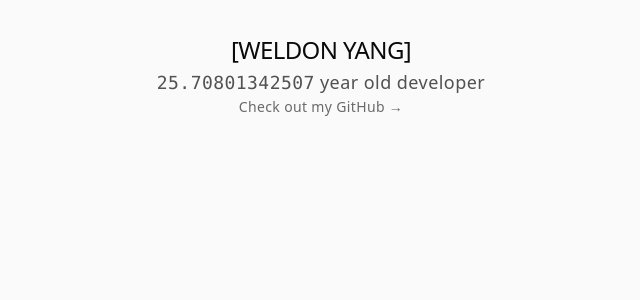
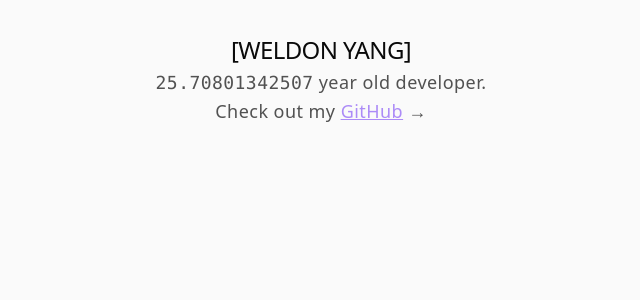
Before and after one commit to wxldon/weldonyang.com, a Next.js app: page / in a window 1280 px wide. Shown: the top 300 px of the page, without its empty margins (319-959 px from the left). Built offline with nearby package versions, Linux system fonts and the light colour scheme; a web font is replaced by a local one.

Commit message:
Style GitHub link and add period to developer

```diff
--- a/src/app/page.tsx
+++ b/src/app/page.tsx
@@ -70,12 +70,12 @@ export default function Home() {
             href="https://github.com/wxldon"
             target="_blank"
             rel="noopener noreferrer"
-            className="mt-4 text-sm tracking-wide opacity-60 hover:opacity-100 transition-opacity"
+            className="mt-4 text-lg tracking-wide opacity-70 hover:opacity-100 transition-opacity"
             initial={{ opacity: 0, y: 10 }}
-            animate={{ opacity: 0.6, y: 0 }}
+            animate={{ opacity: 0.7, y: 0 }}
             transition={{ duration: 0.6, ease: "easeOut", delay: 0.3 }}
           >
-            Check out my GitHub →
+            Check out my <span className="underline" style={{ color: "#8b5cf6" }}>GitHub</span> →
           </motion.a>
         )}
       </motion.div>
--- a/src/components/LiveAge.tsx
+++ b/src/components/LiveAge.tsx
@@ -37,7 +37,7 @@ export default function LiveAge({ show }: LiveAgeProps) {
       animate={{ opacity: 0.7, y: 0 }}
       transition={{ duration: 0.6, ease: "easeOut" }}
     >
-      <span className="font-mono">{age}</span> year old developer
+      <span className="font-mono">{age}</span> year old developer.
     </motion.p>
   );
 }
```
